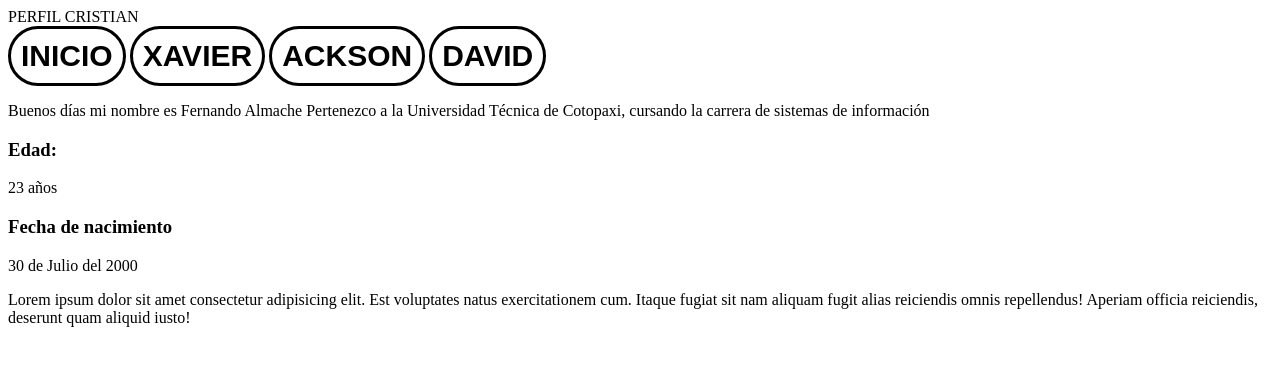
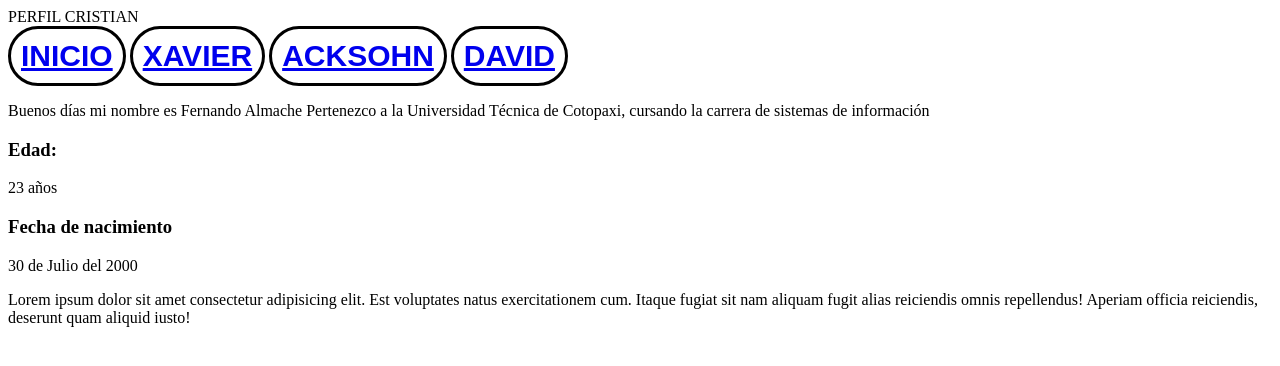
Before and after one commit to Acksohn/iteractivo.github.io, a plain HTML site: page cristian.html in a window 1280 px wide. Drawn offline with Linux system fonts and the light colour scheme; files that its build step writes are made by us from their sources.

Commit message:
Actualizar 4.0

```diff
--- a/cristian.html
+++ b/cristian.html
@@ -10,10 +10,10 @@
 <body>
 <head>PERFIL CRISTIAN</head>
 <nav>
-    <button>INICIO</button>
-    <button>XAVIER</button>
-    <button>ACKSON</button>
-    <button>DAVID</button>
+    <button><a href="index.html">INICIO</a></button>
+    <button><a href="xavier.html">XAVIER</a></button>
+    <button><a href="acksohn.html">ACKSOHN</a></button>
+    <button><a href="david.html">DAVID</a></button>
 </nav>
 <body>
     <p> Buenos días mi nombre es Fernando Almache Pertenezco a la Universidad Técnica de Cotopaxi, cursando la carrera de sistemas de información</p>
```
Also changed, not shown: acksohn.html (+0 -1 lines), david.html (+4 -4 lines).
